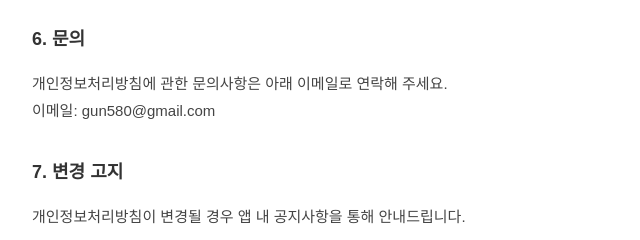
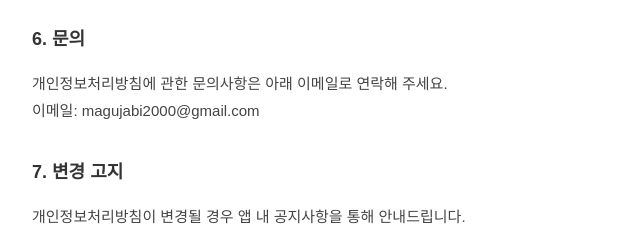
Before and after one commit to gun580/moto-stock, a plain HTML site: page privacy.html in a window 1280 px wide. Shown: the part 807-1047 px from the top of the page, 248-888 px from the left. Drawn offline with Linux system fonts and the light colour scheme.

Commit message:
Update privacy.html

```diff
--- a/privacy.html
+++ b/privacy.html
@@ -35,7 +35,7 @@
 
 <h2>6. 문의</h2>
 <p>개인정보처리방침에 관한 문의사항은 아래 이메일로 연락해 주세요.<br>
-이메일: gun580@gmail.com</p>
+이메일: magujabi2000@gmail.com</p>
 
 <h2>7. 변경 고지</h2>
 <p>개인정보처리방침이 변경될 경우 앱 내 공지사항을 통해 안내드립니다.</p>
```
